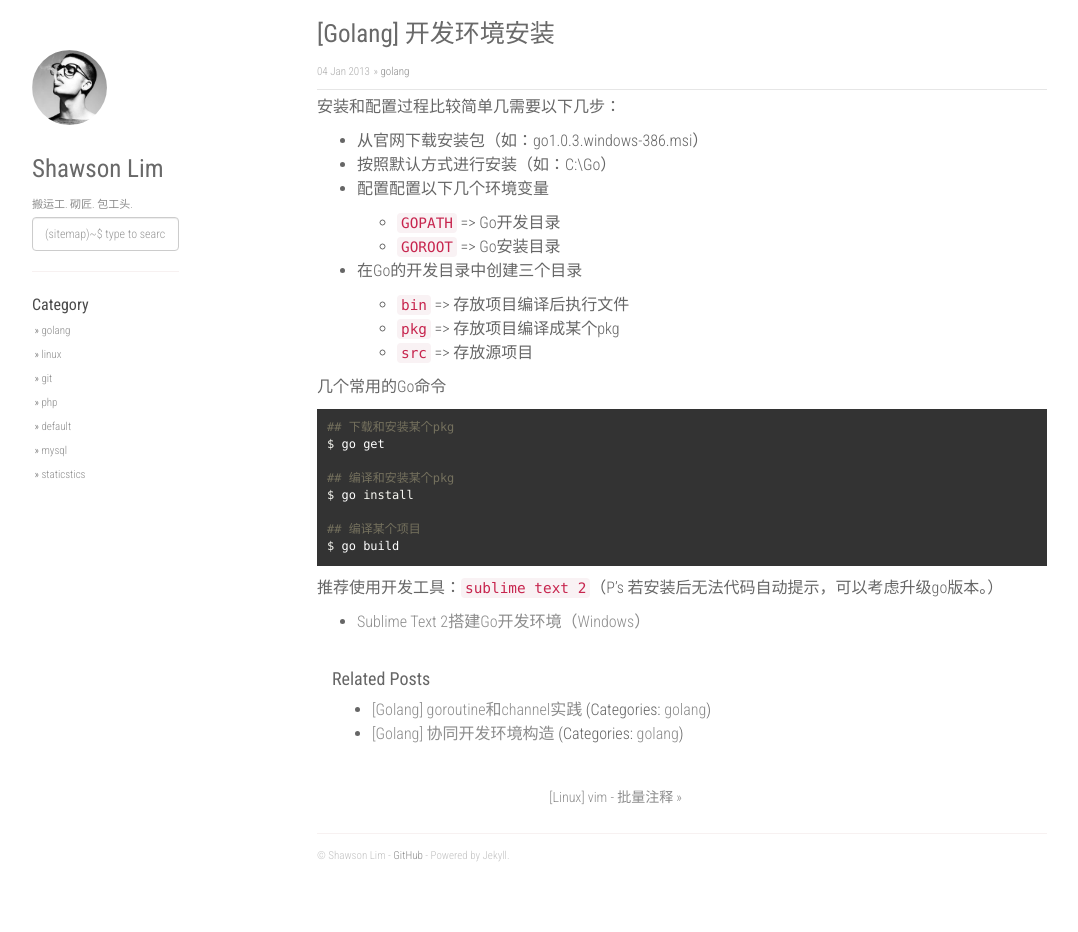
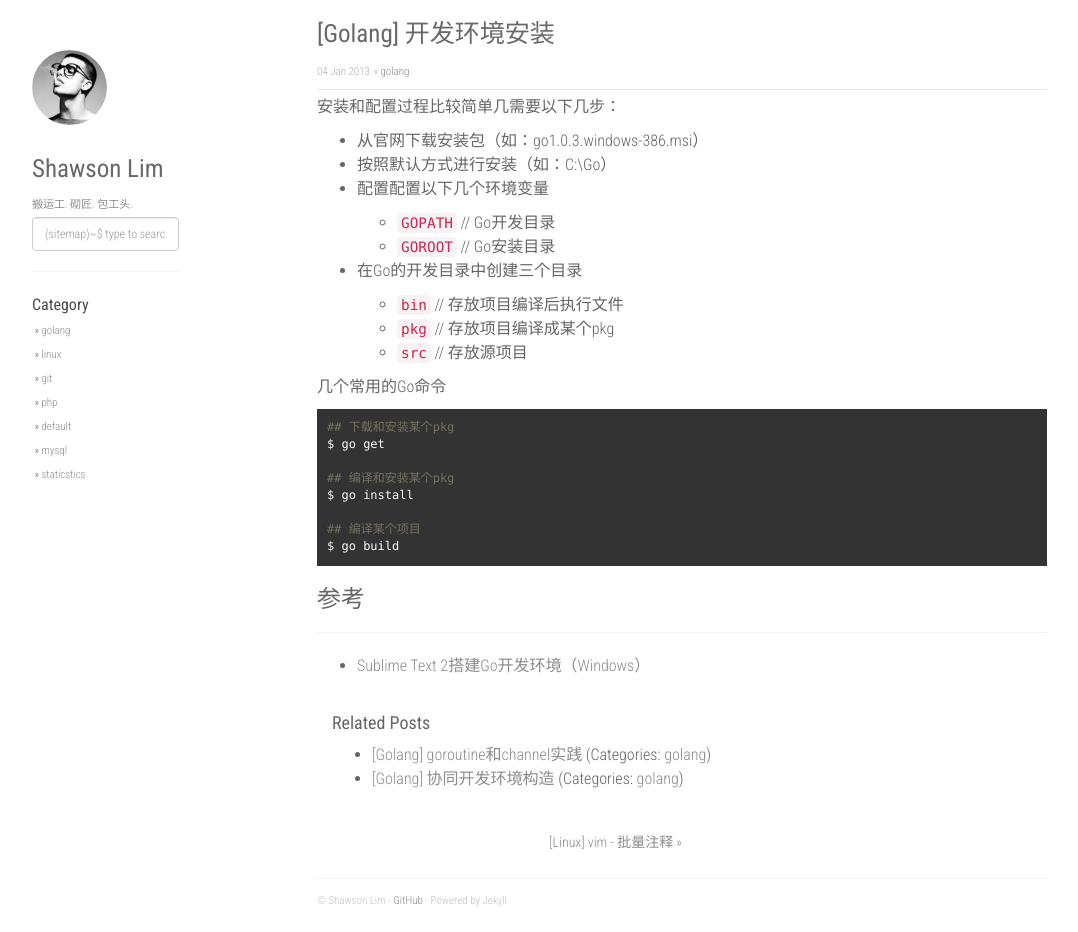
Before and after one commit to linsir123/linsir123.github.io, a Jekyll site: the page built from _posts/2013-01-04-golang-windows-install.md, in a window 1280 px wide and 932 px high. Shown: the whole window, without its empty margins (53-1131 px from the left). Built offline with Jekyll 4.4.1, drawn with Linux system fonts in a browser that asks for light colours; nearby versions of some CDN libraries; comment, search, counter and statistics services are not loaded.

Commit message:
update post.

````diff
--- a/_posts/2013-01-04-golang-windows-install.md
+++ b/_posts/2013-01-04-golang-windows-install.md
@@ -10,14 +10,14 @@ categories: [golang]
 * 按照默认方式进行安装（如：C:\Go）
 * 配置配置以下几个环境变量
 
-	+ `GOPATH` => Go开发目录
-	+ `GOROOT` => Go安装目录
+	+ `GOPATH` // Go开发目录
+	+ `GOROOT` // Go安装目录
 
 * 在Go的开发目录中创建三个目录
 
-	+ `bin` => 存放项目编译后执行文件
-	+ `pkg` => 存放项目编译成某个pkg
-	+ `src` => 存放源项目
+	+ `bin` // 存放项目编译后执行文件
+	+ `pkg` // 存放项目编译成某个pkg
+	+ `src` // 存放源项目
 
 
 几个常用的Go命令
@@ -33,6 +33,7 @@ $ go install
 $ go build
 ```
 
-推荐使用开发工具：`sublime text 2`（P's 若安装后无法代码自动提示，可以考虑升级go版本。）
 
+### 参考
+-----------------
 + [Sublime Text 2搭建Go开发环境（Windows）](http://www.cnblogs.com/sevenyuan/archive/2013/03/01/2938351.html){:target="_blank"}
````
